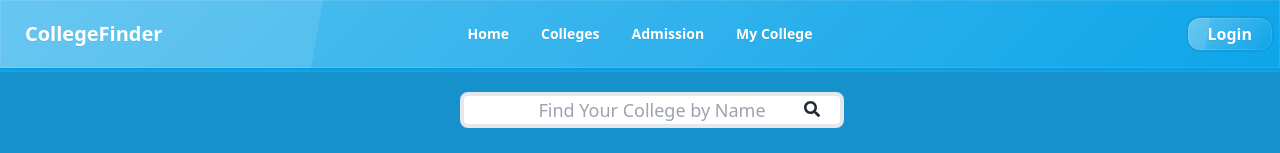
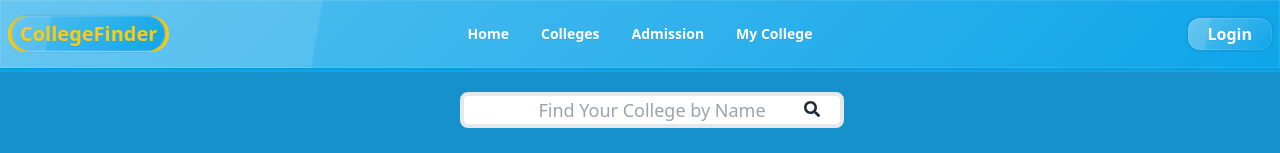
Before and after one commit to Nissan1998/collegeFinder, a React (Vite) app: page / in a window 1280 px wide. Shown: the top 153 px of the page. Built offline with nearby package versions, Linux system fonts and the light colour scheme.

Commit message:
correction

```diff
--- a/src/Components/Footer.jsx
+++ b/src/Components/Footer.jsx
@@ -26,8 +26,8 @@ const Footer = () => {
         </div>
         <div className="max-w-screen-xl mx-auto">
           <div className="space-x-5 font-bold ">
-            <Link>Home</Link>
-            <Link>All Colleges</Link>
+            <a href="/">Home</a>
+            <Link to="/colleges">All Colleges</Link>
             <Link>Admission</Link>
           </div>
           <span className="footer-title">Social</span>
--- a/src/Components/Navbar.jsx
+++ b/src/Components/Navbar.jsx
@@ -40,8 +40,10 @@ const Navbar = () => {
               </li>
             </ul>
           </div>
-          <Link className="btn btn-ghost normal-case text-xl">
-            CollegeFinder
+          <Link className=" normal-case border-4 rounded-full border-yellow-400 text-xl">
+            <span className="bg-sky-500 text-yellow-400  px-2 rounded-full py-1 glass">
+              CollegeFinder
+            </span>
           </Link>
         </div>
         <div className="navbar-center hidden lg:flex">
@@ -61,7 +63,7 @@ const Navbar = () => {
           </ul>
         </div>
         <div className="navbar-end">
-          <Link className="border-2 rounded-xl py-1 glass transition delay-150 hover:text-yellow-500 border-white hover:bg-white  px-5 ">
+          <Link className="border-2  rounded-xl py-1 glass transition delay-150 hover:text-yellow-500  border-white hover:bg-white  px-5 ">
             <span>Login</span>
           </Link>
         </div>
```
